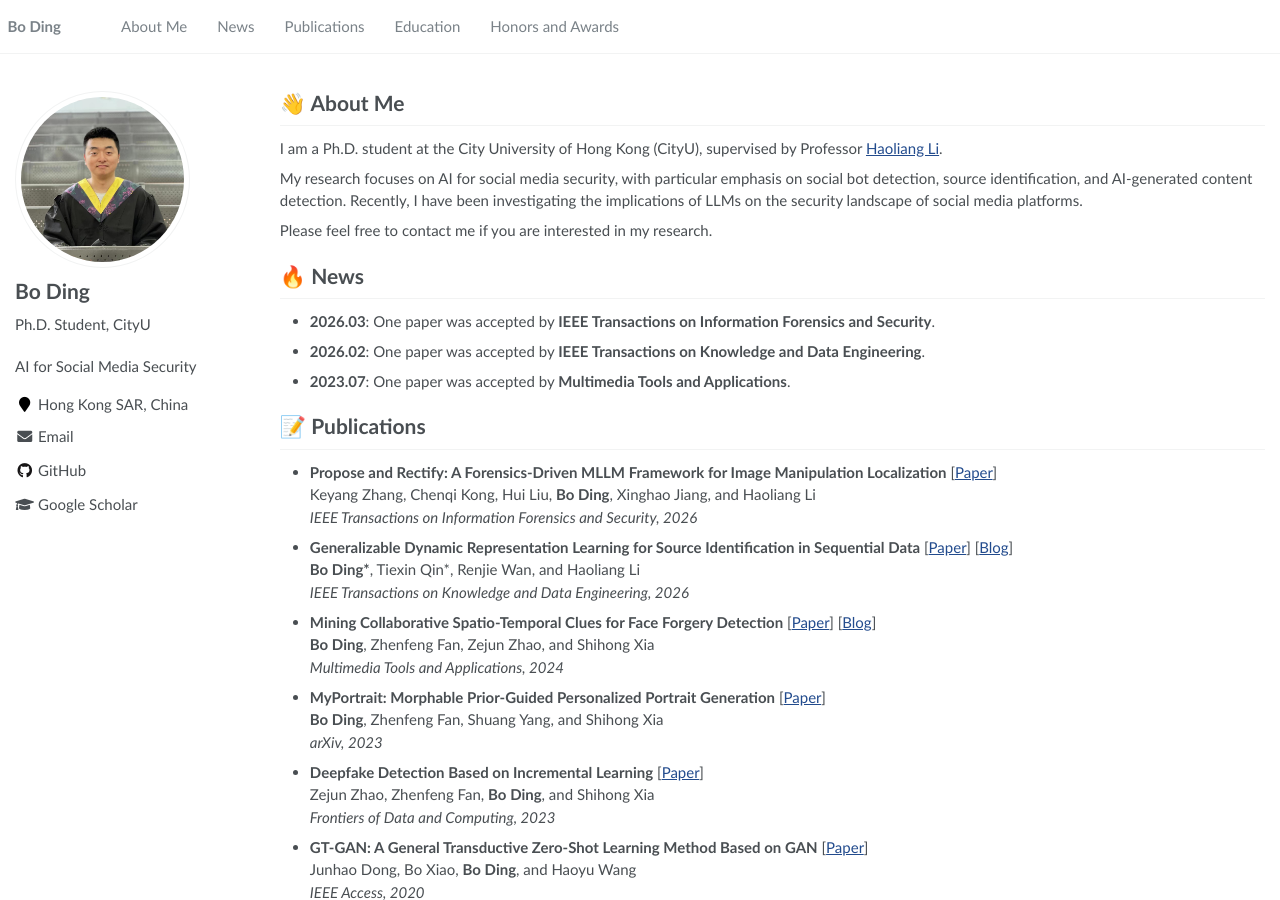
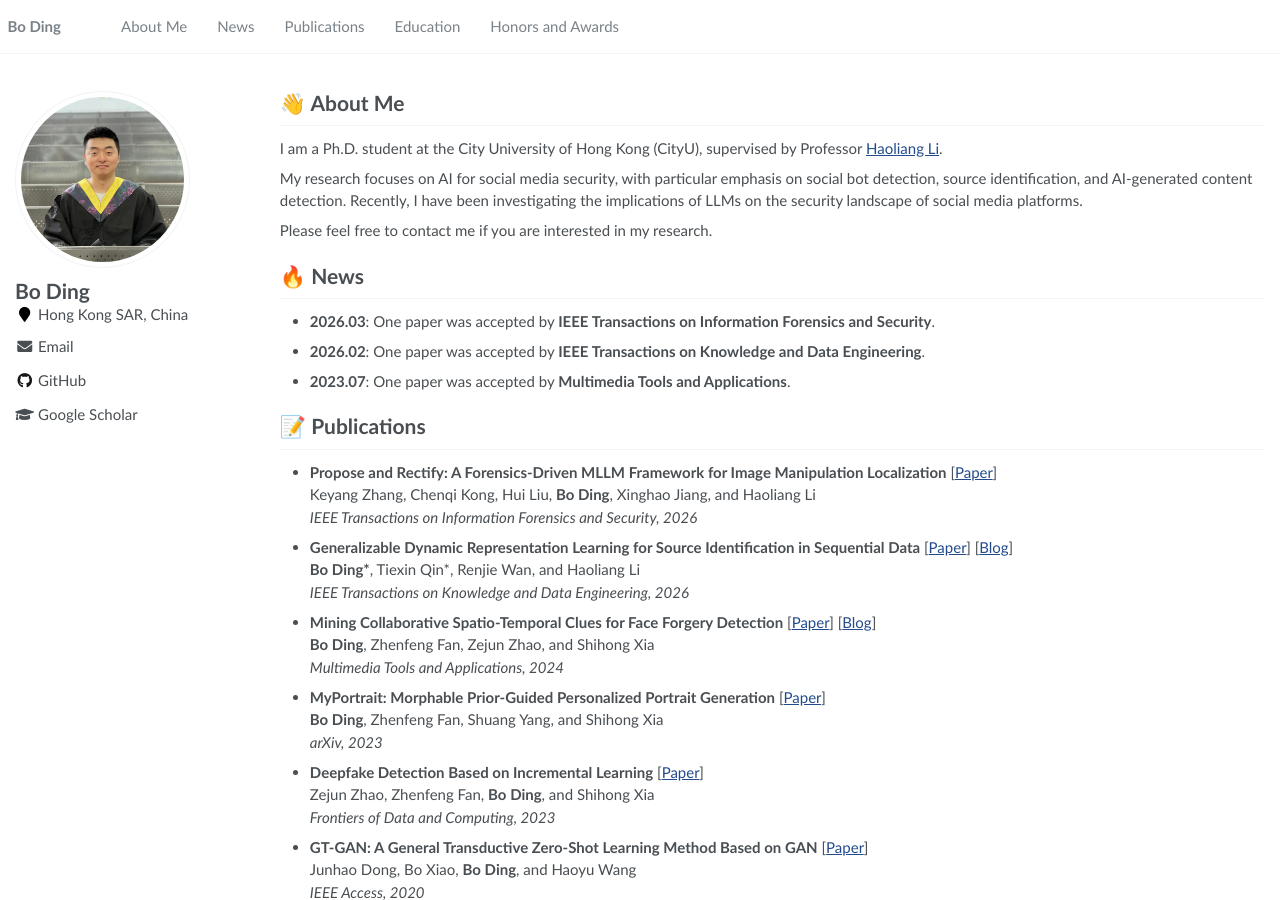
Before and after one commit to BeauDing/BeauDing.github.io, a Jekyll site: the page built from _pages/about.md, in a window 1280 px wide and 900 px high. Built offline with Jekyll 4.4.1, drawn with Linux system fonts in a browser that asks for light colours.

Commit message:
Simplify sidebar profile

```diff
--- a/_config.yml
+++ b/_config.yml
@@ -7,7 +7,7 @@
 
 # Site Settings
 title                    : "Bo Ding"
-description              : "AI for Social Media Security"
+description              :
 repository               : "BeauDing/BeauDing.github.io"
 google_scholar_stats_use_cdn : false
 google_scholar_stats_enabled : false
@@ -24,7 +24,7 @@ baidu_site_verification  :  # get baidu_site_verification from https://ziyuan.ba
 author:
   name             : "Bo Ding"
   avatar           : "images/BoDing.jpg"
-  bio              : "Ph.D. Student, CityU"
+  bio              :
   location         : "Hong Kong SAR, China"
   employer         :
   pubmed           :
```
